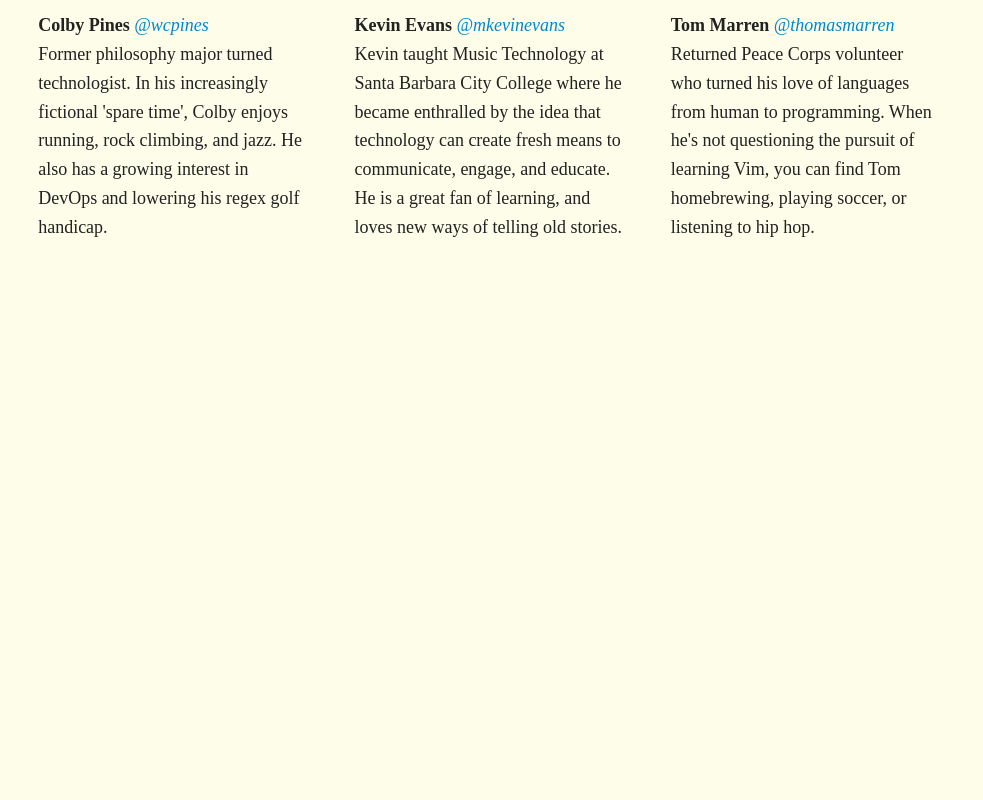
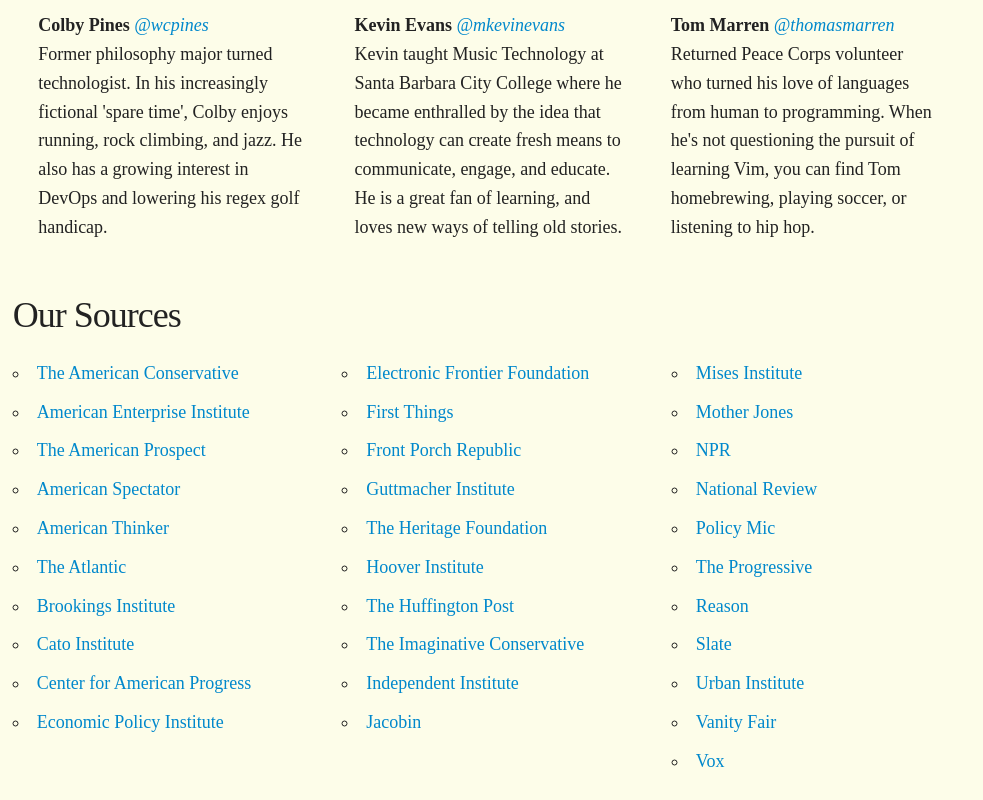
Before and after one commit to wcpines/youragora, a React (Create React App) app in the folder your-agora-fe/: page /about in a window 1280 px wide. Shown: the part 693-1493 px from the top of the page, without its empty margins (0-983 px from the left). Before the commit the page ends 985 px from the top, so only its background shows below. Built offline with nearby package versions, Linux system fonts and the light colour scheme.

Commit message:
add sources to about page

```diff
--- a/your-agora-fe/public/stylesheets/master.css
+++ b/your-agora-fe/public/stylesheets/master.css
@@ -57,7 +57,13 @@
   margin: 2%;
 }
 
+#sources-list {
+  text-align: center;
+}
 
+.sources-column {
+  text-align: left;
+}
 
 /************
  STASH INDEX
--- a/your-agora-fe/src/components/About.js
+++ b/your-agora-fe/src/components/About.js
@@ -1,6 +1,5 @@
 import React from 'react'
 import Header from './Header'
-// import EditProfileButton from  '../
 
 export default function About(props) {
 
@@ -76,6 +75,54 @@
 
         </div>
 
+        <h3> Our Sources </h3>
+
+        <div className="row" id="sources-list">
+          <div className="three columns sources-column">
+            <ul>
+              <li><a target="_blank" href="https://theamericanconservative.com ">The American Conservative</a></li>
+              <li><a target="_blank" href="https://aei.org ">American Enterprise Institute</a></li>
+              <li><a target="_blank" href="https://prospect.org">The American Prospect</a></li>
+              <li><a target="_blank" href="https://spectator.org">American Spectator</a></li>
+              <li><a target="_blank" href="http://americanthinker.com">American Thinker</a></li>
+              <li><a target="_blank" href="https://theatlantic.com">The Atlantic</a></li>
+              <li><a target="_blank" href="https://brookings.edu">Brookings Institute</a></li>
+              <li><a target="_blank" href="http://cato.org">Cato Institute</a></li>
+              <li><a target="_blank" href="https://americanprogress.org">Center for American Progress</a></li>
+              <li><a target="_blank" href="https://epi.org">Economic Policy Institute</a></li>
+            </ul>
+          </div>
+          <div className="three columns sources-column">
+            <ul>
+              <li><a target="_blank" href="https://eff.org">Electronic Frontier Foundation</a></li>
+              <li><a target="_blank" href="https://firstthings.com">First Things</a></li>
+              <li><a target="_blank" href="https://frontporchrepublic.com">Front Porch Republic</a></li>
+              <li><a target="_blank" href="http://guttmacher.org">Guttmacher Institute</a></li>
+              <li><a target="_blank" href="http://heritage.org">The Heritage Foundation</a></li>
+              <li><a target="_blank" href="https://hoover.org">Hoover Institute</a></li>
+              <li><a target="_blank" href="http://huffingtonpost.com">The Huffington Post</a></li>
+              <li><a target="_blank" href="http://theimaginativeconservative.org">The Imaginative Conservative</a></li>
+              <li><a target="_blank" href="http://independent.org">Independent Institute</a></li>
+              <li><a target="_blank" href="https://jacobinmag.com">Jacobin</a></li>
+            </ul>
+          </div>
+          <div className="three columns sources-column">
+            <ul>
+              <li><a target="_blank" href="https://mises.org">Mises Institute</a></li>
+              <li><a target="_blank" href="https://motherjones.com">Mother Jones</a></li>
+              <li><a target="_blank" href="http://npr.org">NPR</a></li>
+              <li><a target="_blank" href="https://nationalreview.com">National Review</a></li>
+              <li><a target="_blank" href="https://mic.com/policy">Policy Mic</a></li>
+              <li><a target="_blank" href="http://progressive.org">The Progressive</a></li>
+              <li><a target="_blank" href="https://reason.com">Reason</a></li>
+              <li><a target="_blank" href="http://slate.com">Slate</a></li>
+              <li><a target="_blank" href="https://urban.org">Urban Institute</a></li>
+              <li><a target="_blank" href="https://vanityfair.com">Vanity Fair</a></li>
+              <li><a target="_blank" href="https://vox.com">Vox</a></li>
+            </ul>
+          </div>
+        </div>
+
       </div>
     </div>
   )
```
